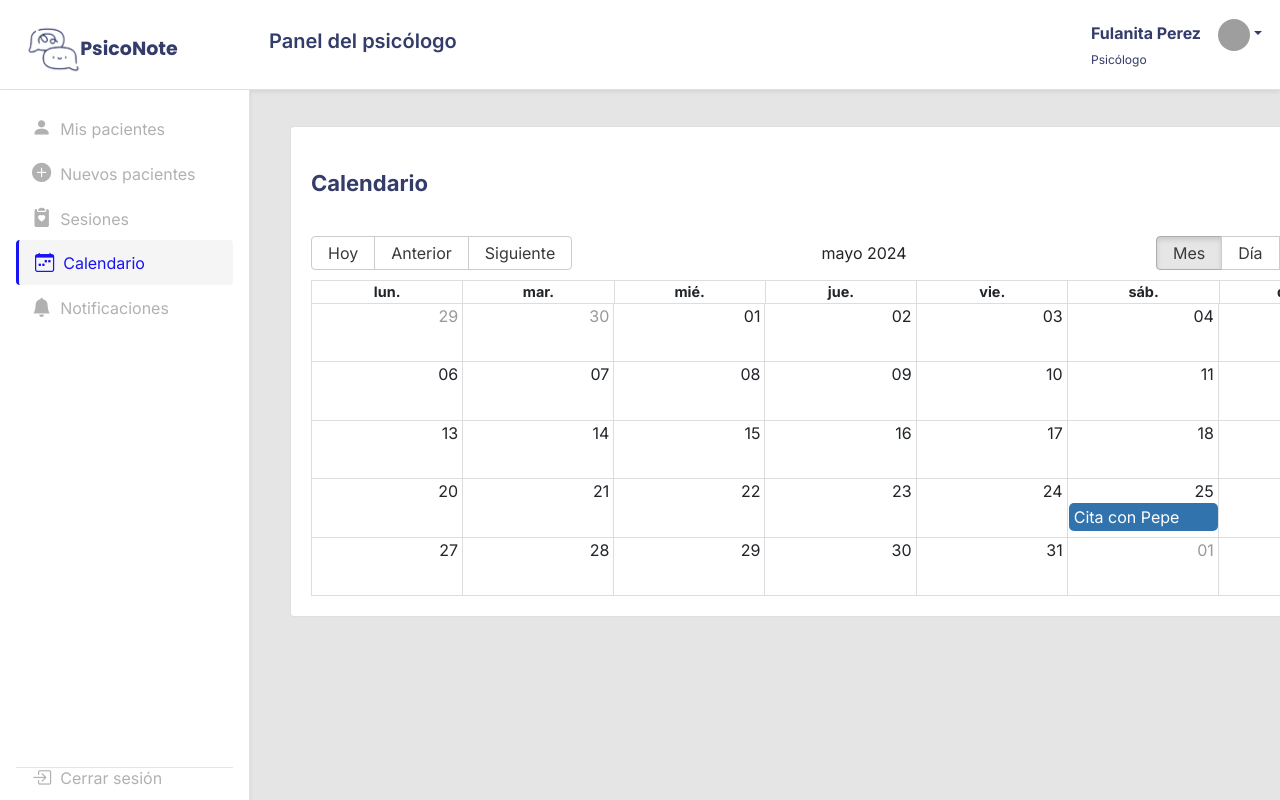
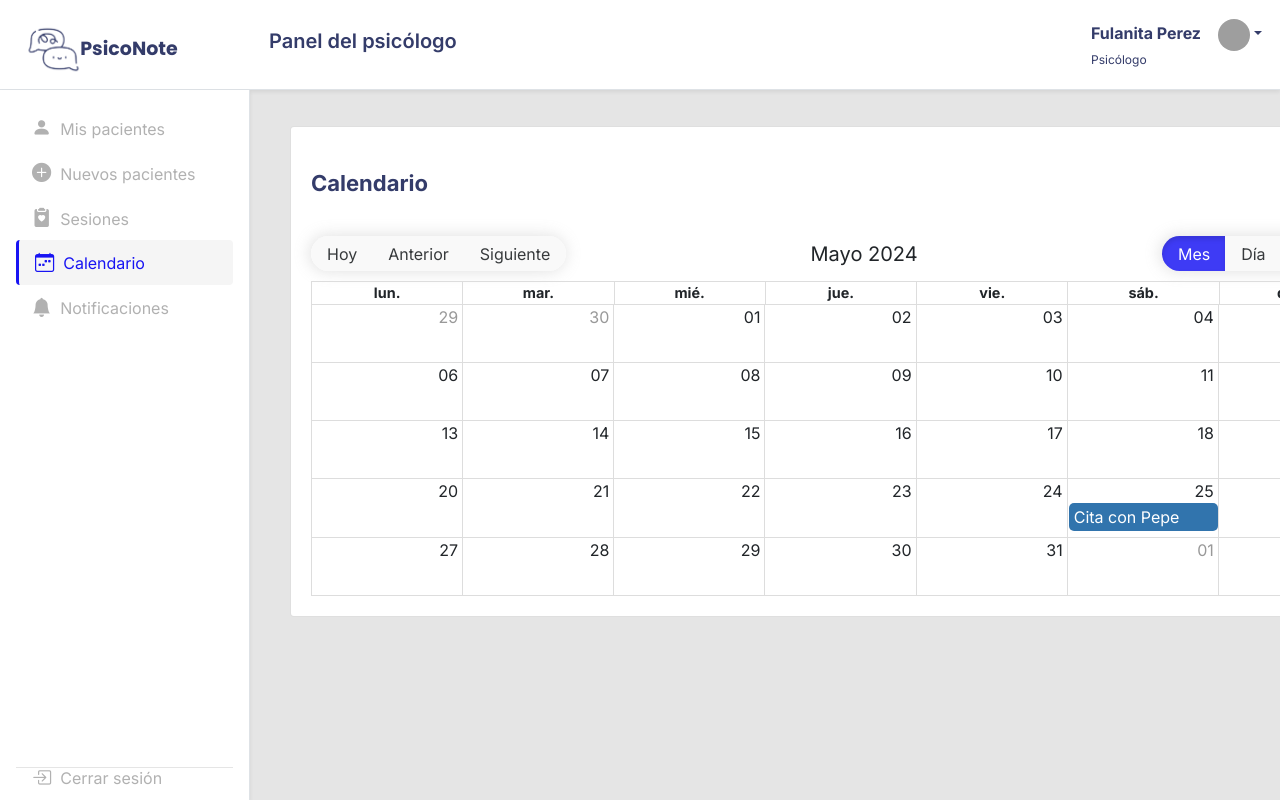
Before and after one commit to dailinr/psiconotes, a React (Vite) app: page / in a window 1280 px wide. Both pictures are taken after a click on the link "Calendario". Shown: the top 800 px of the page. Built offline with nearby package versions, Linux system fonts and the light colour scheme; grey boxes are pictures that could not be loaded.

Commit message:
Calendario pte 2

```diff
--- a/src/components/Calendario.jsx
+++ b/src/components/Calendario.jsx
@@ -18,6 +18,21 @@ export const Calendario = () => {
     }
   ];
 
+  const formats = {
+    monthHeaderFormat: date => {
+      const monthCapitalized = dayjs(date).format("MMMM").replace(/^\w/, c => c.toUpperCase()); // Poner primera letra en mayúscula
+      const year = dayjs(date).format("YYYY");
+
+      return `${monthCapitalized} ${year}`;
+    },
+    dayHeaderFormat: date => {
+      const dayCapitalized = dayjs(date).format("dddd").charAt(0).toUpperCase() + dayjs(date).format("dddd").slice(1); // Poner primera letra en mayúscula
+      const dateFormatted = dayjs(date).format("DD/MM/YYYY"); // Formato de la fecha
+
+      return `${dayCapitalized} ${dateFormatted}`;
+    }
+  };
+
   return (
     <div className="card">
       <div className="card-body">
@@ -31,13 +46,11 @@ export const Calendario = () => {
             views={["month", "day", "agenda"]}
             min={dayjs('2024-05-25T08:00:00').toDate()}
             max={dayjs('2024-05-25T19:00:00').toDate()}
-            messages={{ next: "Siguiente", previous: "Anterior", today: "Hoy", month: "Mes", day: "Día", date: "Fecha", time: "Hora", event: "Evento" }}
-            formats={{
-              dayHeaderFormat: date =>{
-                return dayjs(date).format("dddd DD/MM/YYYY")
-              }
-            }}
-            className="custom-calendar"/>
+            messages={{ next: "Siguiente", previous: "Anterior", today: "Hoy", month: "Mes", day: "Día", date: "Fecha",
+            time: "Hora", event: "Evento", noEventsInRange: "No tienes eventos programados aún." }}
+            formats={formats}
+            className="custom-calendar"
+          />
         </div>
       </div>
     </div>
--- a/src/css/main.css
+++ b/src/css/main.css
@@ -60,4 +60,33 @@
 
 .custom-calendar .rbc-day-bg {
     background-color: #ffffff; /* Dias*/
-  }
+}
+.rbc-toolbar-label{
+    font-size: 20px;
+}
+
+.custom-calendar .rbc-btn-group {
+    box-shadow: -1px 0px 15px 1px rgba(219,219,219,0.81);
+    -webkit-box-shadow: -1px 0px 15px 1px rgba(219,219,219,0.81);
+    -moz-box-shadow: -1px 0px 15px 1px rgba(219,219,219,0.81);
+    border-radius: 30px;
+}
+.custom-calendar .rbc-btn-group button {
+    background-color: #f9f9f9;
+    border: none;
+    border-radius: 30px;
+    height: 35px;
+    transition: background-color 0.3s ease, border-color 0.3s ease, color 0.3s ease;
+}
+
+.custom-calendar .rbc-btn-group button:hover {
+    background-color: #ebebeb; /* Color de fondo al pasar el ratón */
+}
+
+.custom-calendar .rbc-btn-group button:active,
+.custom-calendar .rbc-btn-group button:focus,
+.custom-calendar .rbc-btn-group button.rbc-active  {
+    background-color: #1814f3d4 !important;
+    color: #fff !important;
+    outline: none;
+}
```
